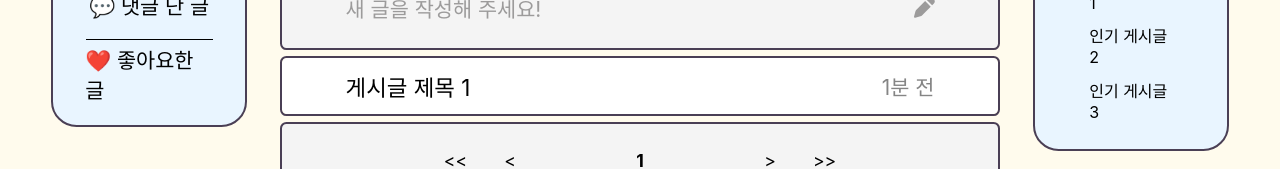
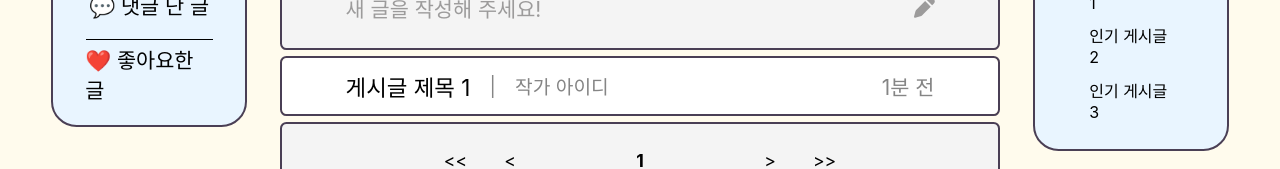
Before and after one commit to yANUs-3-Team/FE, a React (Create React App) app: page /community in a window 1280 px wide. Shown: the part 498-667 px from the top of the page. Built offline with nearby package versions, Linux system fonts and the light colour scheme; a web font is replaced by a local one.

Commit message:
⚡️ :: create에 장르 호버 시 설명 추가

```diff
--- a/src/component/Css/community.css
+++ b/src/component/Css/community.css
@@ -322,8 +322,18 @@
   border-radius: 0.5vw;
 }
 
+.commu_postTitleBox {
+  display: flex;
+  align-items: center;
+  gap: 1.5vw;
+
+  font-size: 2.4vh;
+  color: #858585;
+}
+
 .commu_postTitle {
   font-size: 2.8vh;
+  color: black;
 }
 
 .commu_postDate {
--- a/src/pages/community.js
+++ b/src/pages/community.js
@@ -11,6 +11,7 @@ function Community() {
     Array.from({ length: 1 }, (_, i) => ({
       id: i + 1,
       title: `게시글 제목 ${i + 1}`,
+      author: "작가 아이디",
       content: `이건 내용 ${i + 1}`,
       date: `${i + 1}분 전`,
     }))
@@ -149,9 +150,14 @@ function Community() {
                         ${isLast ? "last" : ""}`}
                       onClick={() => handlePostClick(post)}
                     >
-                      <div className="commu_postTitle">{post.title}</div>
+                      <div className="commu_postTitleBox">
+                        <div className="commu_postTitle">{post.title}</div>
+                        <span>|</span>
+                        <span>{post.author}</span>
+                      </div>
                       <div className="commu_postDate">{post.date}</div>
                     </div>
+
                     {index < currentPosts.length - 1 && (
                       <div className="commu_postContour"></div>
                     )}
```
